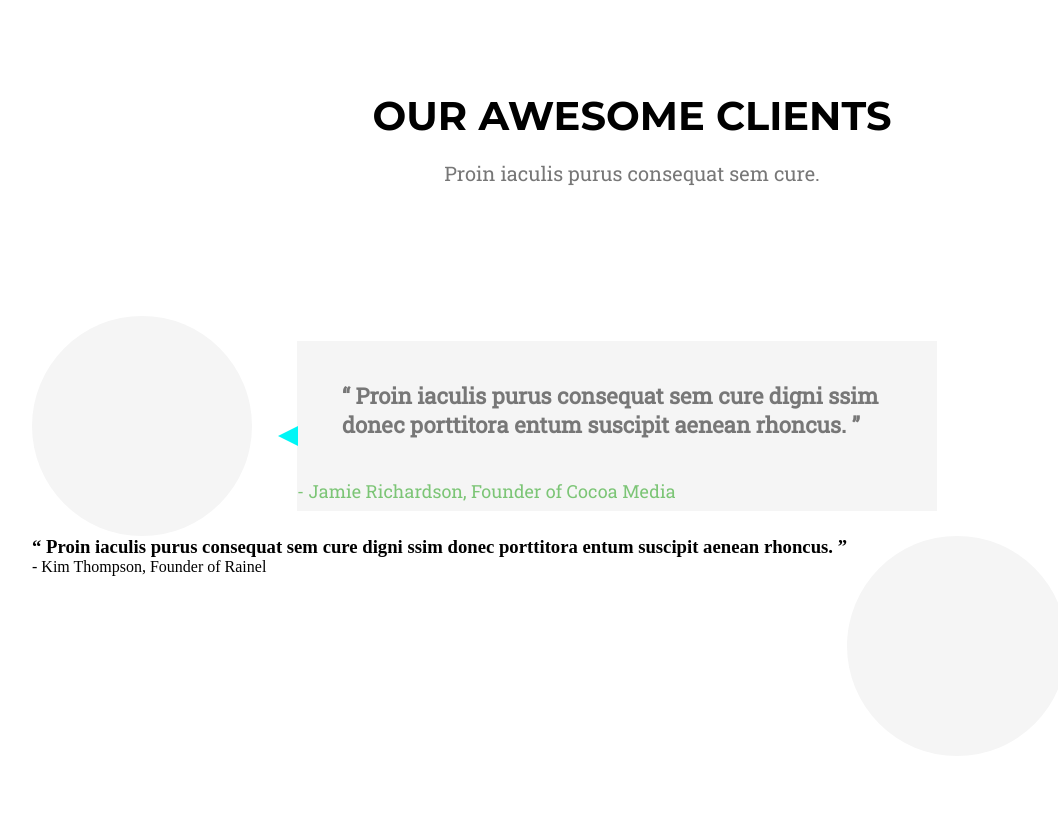
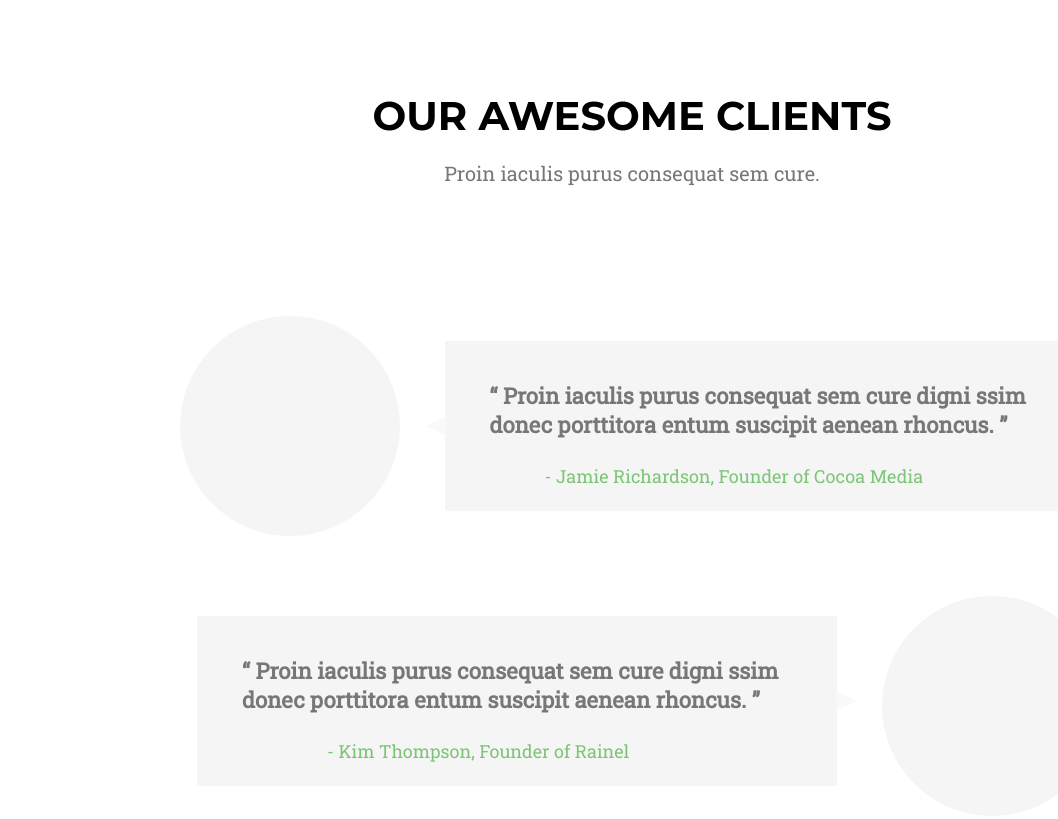
Before and after one commit to JKarkosza/WeeklyDevChallange, a website: page index.html in a window 1280 px wide. Shown: the part 3428-4247 px from the top of the page, without its empty margins (8-1066 px from the left). Drawn offline with Linux system fonts and the light colour scheme.

Commit message:
clients section

```diff
--- a/index.html
+++ b/index.html
@@ -161,11 +161,11 @@
   </section>
   <section id="clients">
     <div class="container">
-      <div class="row clients__header">
+      <div class="row col-12 clients__header">
         <h2>our awesome clients</h2>
         <p>Proin iaculis purus consequat sem cure. </p>
       </div>
-      <div class="row">
+      <div class="row col-12">
         <div class="clients__main">
           <div class="clients__main__picture"></div>
           <div class="clients__main--first">
--- a/scss/partials/_clients.scss
+++ b/scss/partials/_clients.scss
@@ -1,5 +1,4 @@
 #clients {
-  height: 810px;
 }
 
 .clients__header {
@@ -21,6 +20,7 @@
 }
 .clients__main {
   display: flex;
+  justify-content: center;
 }
 
 .clients__main__picture {
@@ -32,6 +32,9 @@
   background: rgb(245,245,245);
   &:first-of-type {
     margin-top: 40px;
+  }
+  &:nth-of-type(2) {
+    margin: 60px 10px 80px 45px;
   }
 }
 
@@ -46,20 +49,53 @@
     content: '';
     position: absolute;
     left: -19px;
-    top: 85px;
+    top: 75px;
     border-top: 10px solid transparent;
     border-bottom: 10px solid transparent;
-    border-right:20px solid rgb(0,246,246);
+    border-right:20px solid rgb(249,249,249);
   }
   h3 {
     font-size: 22px;
     font-family: $secondaryFont;
     color: $secondaryFontColor;
-    padding: 40px 45px;
+    padding-top: 40px;
+    padding-left: 45px;
   }
   p {
     font-size: 18px;
     font-family: $secondaryFont;
     color: $detailsColor;
+    padding: 25px 100px 45px 100px;
   }
 }
+
+.clients__main--second {
+  margin-left: 45px;
+  margin-top: 80px;
+  height: 170px;
+  width: 640px;
+  background: rgb(245,245,245);
+  position: relative;
+  &::before {
+    content: '';
+    position: absolute;
+    right: -19px;
+    top: 75px;
+    border-top: 10px solid transparent;
+    border-bottom: 10px solid transparent;
+    border-left:20px solid rgb(249,249,249);
+  }
+  h3 {
+    font-size: 22px;
+    font-family: $secondaryFont;
+    color: $secondaryFontColor;
+    padding-top: 40px;
+    padding-left: 45px;
+  }
+  p {
+    font-size: 18px;
+    font-family: $secondaryFont;
+    color: $detailsColor;
+    padding: 25px 100px 45px 130px;
+  }
+}
```
Also changed, not shown: src/main.css.
